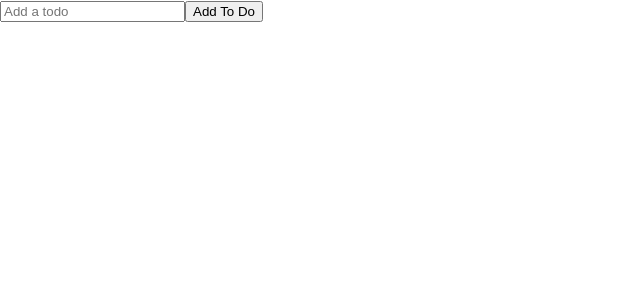
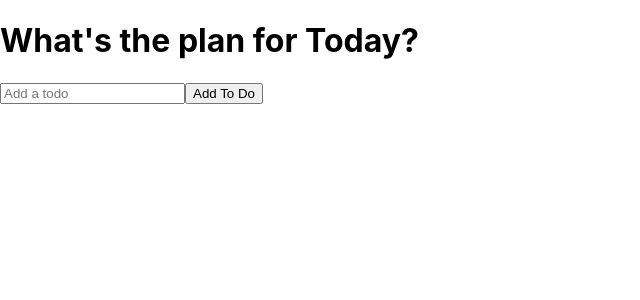
Before and after one commit to milenagrncarova993/todo-react, a React (Create React App) app: page / in a window 1280 px wide. Shown: the top 300 px of the page, without its empty margins (0-640 px from the left). Built offline with nearby package versions, Linux system fonts and the light colour scheme; the HTML template or start-up script is replaced by a standard one.

Commit message:
Basic setup of the todo list

```diff
--- a/src/App.js
+++ b/src/App.js
@@ -1,10 +1,10 @@
 import './App.css';
-import TodoForm from './components/TodoForm';
+import TodoList from './components/TodoList';
 
 function App() {
   return (
     <div className="todo-app">
-      <TodoForm/>
+      <TodoList/>
     </div>
   );
 }
--- a/src/components/TodoList.jsx
+++ b/src/components/TodoList.jsx
@@ -0,0 +1,14 @@
+import React, {useState} from 'react'
+import TodoForm from './TodoForm'
+
+function TodoList() {
+    const [todos, setTodos] = useState([])
+    return (
+        <div>
+          <h1>What's the plan for Today?</h1>
+          <TodoForm/>
+        </div>
+    )
+}
+
+export default TodoList
```
Also changed, not shown: src/components/Todo.jsx (+11 -0 lines).
